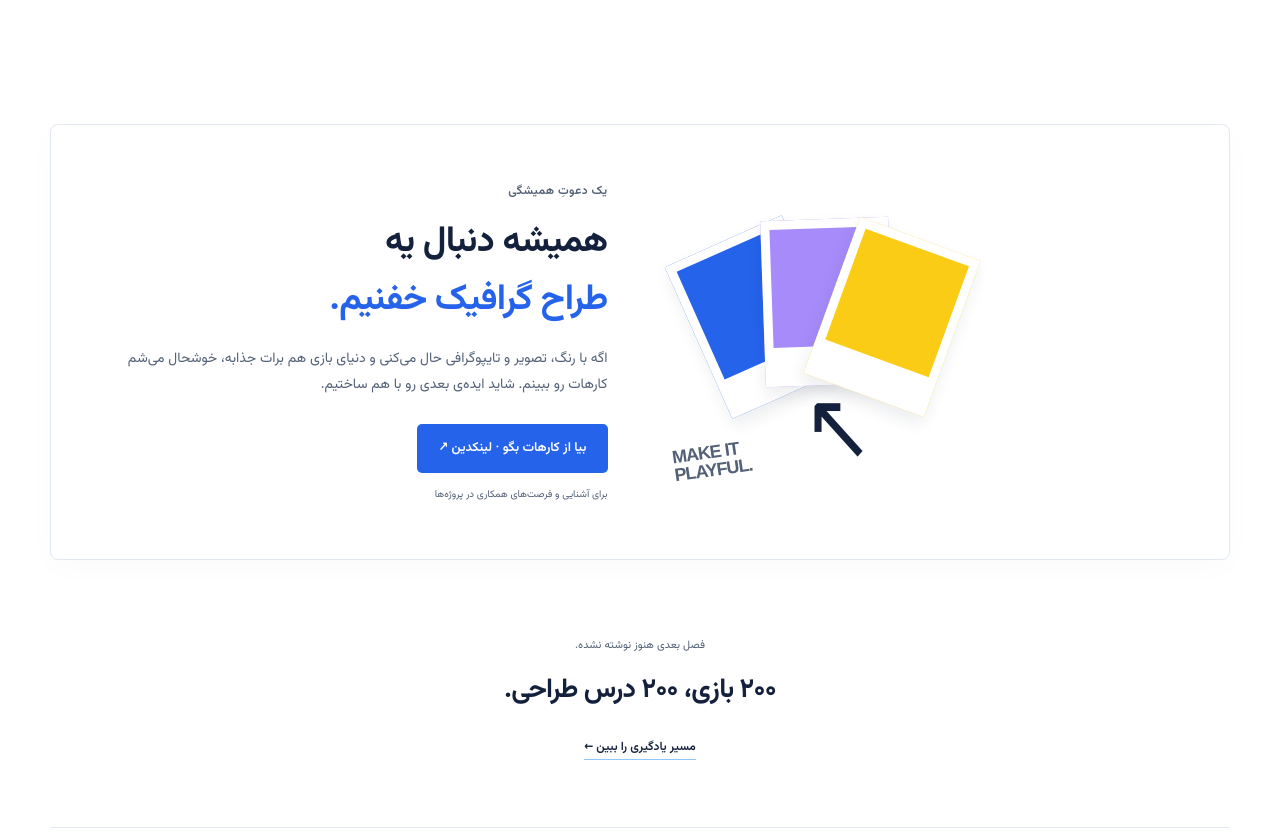
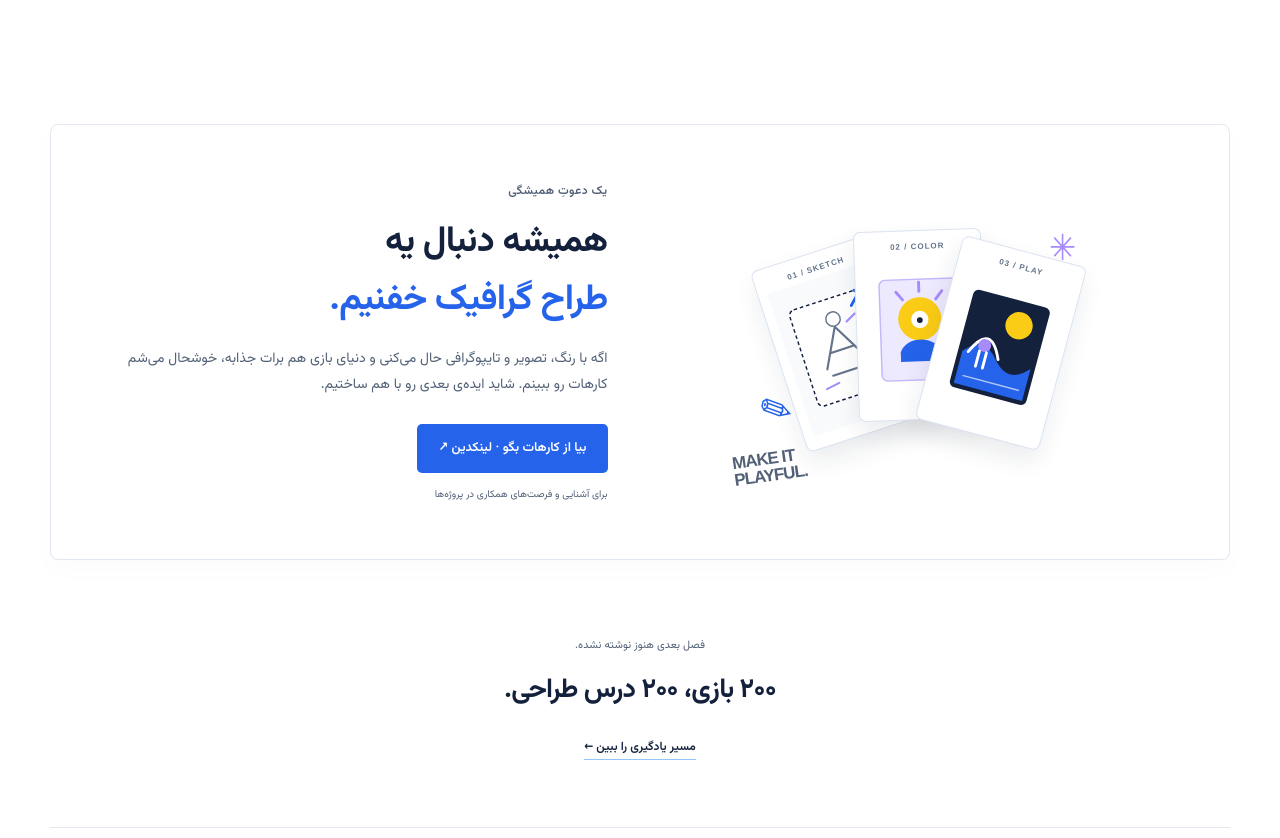
Before and after one commit to omidzm/BoardGameDesign, a plain HTML site: page about.html in a window 1280 px wide. Shown: the part 2580-3418 px from the top of the page. Drawn offline with Linux system fonts and the light colour scheme.

Commit message:
Illustrate graphic design collaboration as a card design process

```diff
--- a/about.css
+++ b/about.css
@@ -30,5 +30,26 @@
 .current-marker{direction:rtl;display:inline-flex;align-items:center;gap:7px;margin-top:8px;padding-bottom:3px;border-bottom:1px solid #93c5fd;text-decoration:none}
 .current-marker:hover{color:#1d4ed8}
 
+/* A visual story from sketch to a finished playable card. */
+.collab-art{height:310px;display:grid;place-items:center;overflow:visible}
+.design-process{position:relative;direction:ltr;width:min(100%,390px);height:285px;display:flex;align-items:center;justify-content:center;isolation:isolate}
+.process-card{position:absolute;width:128px;height:190px;padding:10px 9px 8px;background:#fff;border:1px solid #dbe3f0;border-radius:7px;box-shadow:0 12px 24px #14213d16;transition:transform .22s ease,box-shadow .22s ease}
+.process-card svg{display:block;width:100%;height:calc(100% - 20px);margin-top:3px}
+.process-label{display:block;position:relative;z-index:1;text-align:center;font:700 8px/1.5 Arial,sans-serif;letter-spacing:1px;color:#64748b}
+.process-sketch{left:48px;top:49px;transform:rotate(-18deg);z-index:1}
+.process-color{left:128px;top:31px;transform:rotate(-2deg);z-index:2}
+.process-final{left:209px;top:49px;transform:rotate(15deg);z-index:3}
+.process-sketch svg{background:#f8fafc;border-radius:3px}
+.process-pencil{position:absolute;left:35px;bottom:33px;color:#2563eb;font-size:40px;transform:rotate(-28deg)}
+.process-spark{position:absolute;right:42px;top:18px;color:#a78bfa;font-size:36px}
+.design-label{z-index:4;left:5px;bottom:0;color:#526177;font-size:17px}
+.process-card:hover{box-shadow:0 20px 32px #14213d25;z-index:5}
+.process-sketch:hover{transform:translateY(-9px) rotate(-22deg)}
+.process-color:hover{transform:translateY(-13px) rotate(0)}
+.process-final:hover{transform:translateY(-9px) rotate(19deg)}
+@media(max-width:900px){.collab-art{height:280px}.design-process{max-width:390px}}
+@media(max-width:420px){.collab-art{width:100%;height:250px}.design-process{height:245px;transform:scale(.88);transform-origin:center}.process-sketch{left:25px}.process-color{left:102px}.process-final{left:179px}.process-pencil{left:12px}.process-spark{right:22px}.design-label{left:0;font-size:15px}}
+@media(prefers-reduced-motion:reduce){.process-card{transition:none}}
+
 /* Fit long English titles to their actual card width. */
 .interest h3{font-size:clamp(18px,10cqi,32px);max-width:100%;min-width:0;overflow-wrap:normal;word-break:normal;letter-spacing:-.5px}
--- a/about.html
+++ b/about.html
@@ -31,7 +31,12 @@
 <article class="interest leisure"><div class="interest-visual" aria-hidden="true"><svg viewBox="0 0 160 140" width="145" height="135"><path d="M20 117V62l38 20V52l39 22V37h23v80Z" fill="none" stroke="#2563eb" stroke-width="5" stroke-linejoin="round"/><path d="M38 100h10m20 0h10m20 0h10M102 24v-9" stroke="#2563eb" stroke-width="6"/></svg></div><span class="interest-number">02 / MAKE</span><h3 lang="en" dir="ltr">Manufacturing</h3><p>تولید، ساخت محصول و راه‌اندازی کسب‌وکارهای تولیدی</p></article>
 <article class="interest energy"><div class="interest-visual bolt" aria-hidden="true"><svg viewBox="0 0 140 140"><circle cx="70" cy="70" r="57" fill="none" stroke="currentColor" stroke-width="1"/><path d="M77 12 35 80h31l-5 48 46-70H76Z" fill="currentColor"/></svg></div><span class="interest-number">03 / POWER</span><h3 lang="en" dir="ltr">Energy</h3><p>صنعت انرژی و فرصت‌های ساختن در آن</p></article>
 </div></section>
-<section id="collaborate" class="collab wrap"><div class="collab-art" aria-hidden="true"><div class="swatch swatch-one"></div><div class="swatch swatch-two"></div><div class="swatch swatch-three"></div><span class="cursor">↖</span><span class="design-label">MAKE IT<br>PLAYFUL.</span></div><div class="collab-copy"><p class="eyebrow">یک دعوتِ همیشگی</p><h2>همیشه دنبال یه<br><em>طراح گرافیک خفنیم.</em></h2><p>اگه با رنگ، تصویر و تایپوگرافی حال می‌کنی و دنیای بازی هم برات جذابه، خوشحال می‌شم کارهات رو ببینم. شاید ایده‌ی بعدی رو با هم ساختیم.</p><a class="button" href="https://www.linkedin.com/in/zilouchian/" target="_blank" rel="noopener noreferrer">بیا از کارهات بگو · لینکدین ↗</a><span class="collab-note">برای آشنایی و فرصت‌های همکاری در پروژه‌ها</span></div></section>
+<section id="collaborate" class="collab wrap"><div class="collab-art" role="img" aria-label="سه مرحله‌ی طراحی یک کارت بازی: اتود مدادی، تصویرسازی رنگی و کارت نهایی"><div class="design-process">
+  <article class="process-card process-sketch"><span class="process-label">01 / SKETCH</span><svg viewBox="0 0 150 180" aria-hidden="true"><rect x="20" y="18" width="110" height="140" rx="8" fill="#fff" stroke="#14213d" stroke-width="2" stroke-dasharray="5 4"/><path d="M47 111 75 58l29 53M59 91h32M52 122h49" fill="none" stroke="#64748b" stroke-width="3" stroke-linecap="round" stroke-linejoin="round"/><circle cx="76" cy="47" r="10" fill="none" stroke="#64748b" stroke-width="2"/><path d="m106 37 18-17m-8-2 10 10" stroke="#2563eb" stroke-width="4" stroke-linecap="round"/><path d="m38 137 19-3m36-78 14-7" stroke="#a78bfa" stroke-width="3" stroke-linecap="round"/></svg></article>
+  <article class="process-card process-color"><span class="process-label">02 / COLOR</span><svg viewBox="0 0 150 180" aria-hidden="true"><rect x="20" y="18" width="110" height="140" rx="8" fill="#ede9fe" stroke="#c4b5fd" stroke-width="2"/><circle cx="75" cy="73" r="30" fill="#facc15"/><path d="M47 119c7-23 49-23 56 0v13H47Z" fill="#2563eb"/><circle cx="75" cy="74" r="12" fill="#fff"/><path d="M52 46 43 35m55 11 9-11M75 35V22" stroke="#a78bfa" stroke-width="4" stroke-linecap="round"/><circle cx="75" cy="75" r="4" fill="#14213d"/></svg></article>
+  <article class="process-card process-final"><span class="process-label">03 / PLAY</span><svg viewBox="0 0 150 180" aria-hidden="true"><rect x="20" y="18" width="110" height="140" rx="8" fill="#14213d"/><path d="M26 106q24-29 48 0t50 0v46H26Z" fill="#2563eb"/><circle cx="93" cy="52" r="19" fill="#facc15"/><path d="M34 105q22-48 43 0" fill="none" stroke="#fff" stroke-width="4" stroke-linecap="round"/><circle cx="54" cy="91" r="9" fill="#a78bfa"/><path d="M49 100v22m10-22v22" stroke="#fff" stroke-width="4" stroke-linecap="round"/><path d="M35 139h81" stroke="#fff" stroke-opacity=".65" stroke-width="2"/></svg></article>
+  <span class="process-pencil" aria-hidden="true">✎</span><span class="process-spark" aria-hidden="true">✳</span><span class="design-label">MAKE IT<br>PLAYFUL.</span>
+ </div></div><div class="collab-copy"><p class="eyebrow">یک دعوتِ همیشگی</p><h2>همیشه دنبال یه<br><em>طراح گرافیک خفنیم.</em></h2><p>اگه با رنگ، تصویر و تایپوگرافی حال می‌کنی و دنیای بازی هم برات جذابه، خوشحال می‌شم کارهات رو ببینم. شاید ایده‌ی بعدی رو با هم ساختیم.</p><a class="button" href="https://www.linkedin.com/in/zilouchian/" target="_blank" rel="noopener noreferrer">بیا از کارهات بگو · لینکدین ↗</a><span class="collab-note">برای آشنایی و فرصت‌های همکاری در پروژه‌ها</span></div></section>
 <section class="next-chapter wrap"><span>فصل بعدی هنوز نوشته نشده.</span><h2>۲۰۰ بازی، ۲۰۰ درس طراحی.</h2><a class="text-link" href="index.html#journey">مسیر یادگیری را ببین ←</a></section>
 </main><footer class="wrap"><a class="brand" href="index.html">✣ نوبتِ طراحی</a><p>دفتر یادگیری امید · بازی، مطالعه، ساختن</p><a href="#main">برگشت به بالا ↑</a></footer>
 </body></html>
```
